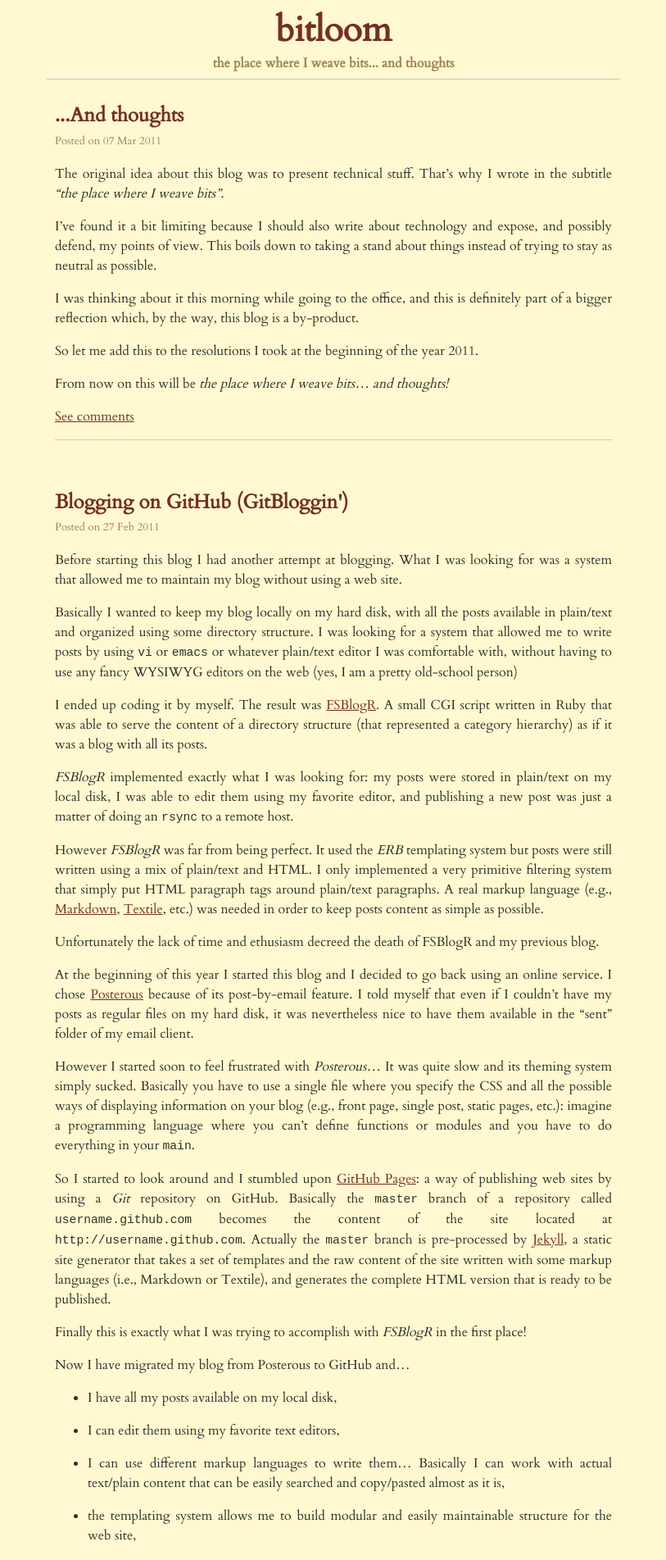
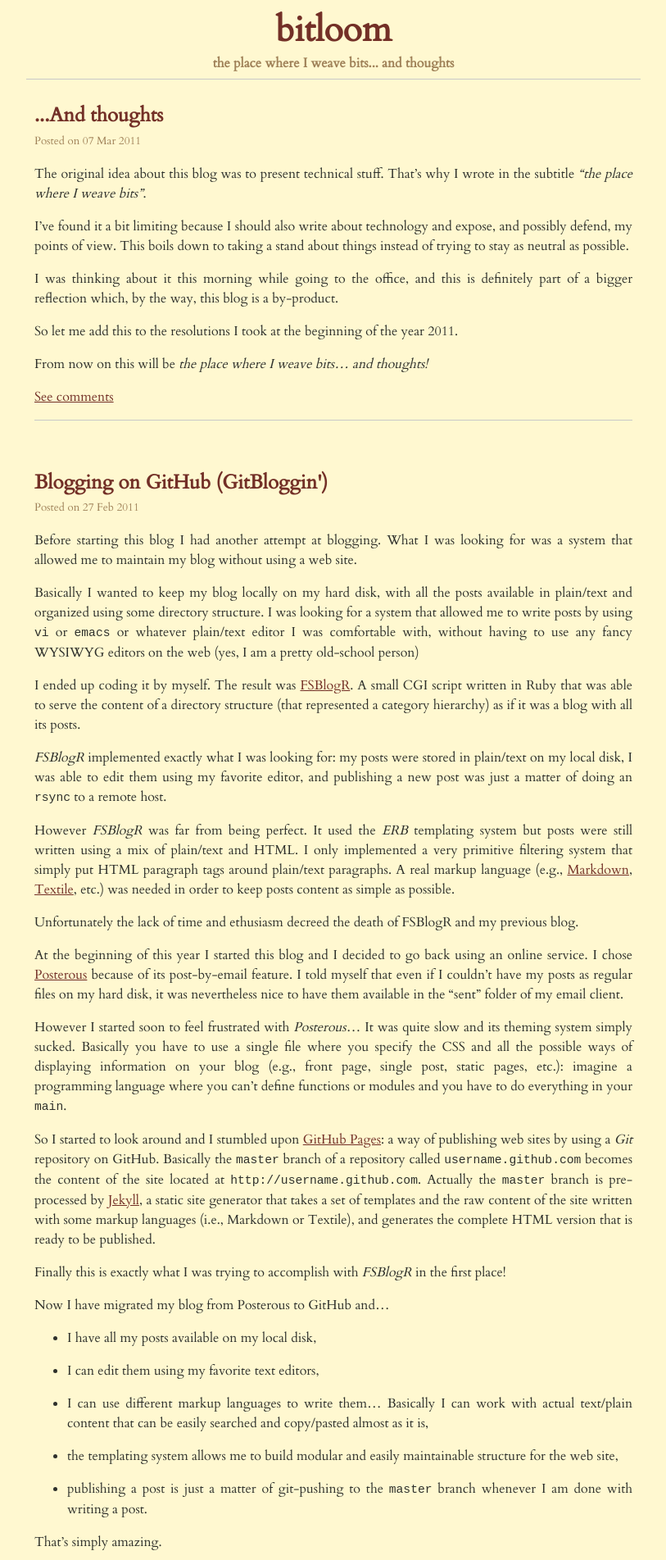
Before and after one commit to fmancinelli/fmancinelli.github.com, a Jekyll site: the page built from index.html, in a window 1280 px wide. Shown: the top 1903 px of the page at 82% size, without its empty margins (233-1046 px from the left). Built offline with Jekyll 4.4.1, drawn with Linux system fonts in a browser that asks for light colours.

Commit message:
Increased content width.

```diff
--- a/stylesheets/style.css
+++ b/stylesheets/style.css
@@ -31,7 +31,7 @@ h1 > a:hover {
 }
 
 header#page_header  {
-    width: 700px;
+    width: 750px;
     text-align: center;
     margin: 0 auto 2em auto;
     padding: 0 0 0.5em 0;
@@ -74,7 +74,7 @@ footer#page_footer a:visited {
 }
 
 section#main {
-    width: 680px;
+    width: 730px;
     margin: 0 auto;
     line-height: 1.5em;
     text-align: justify;
```
